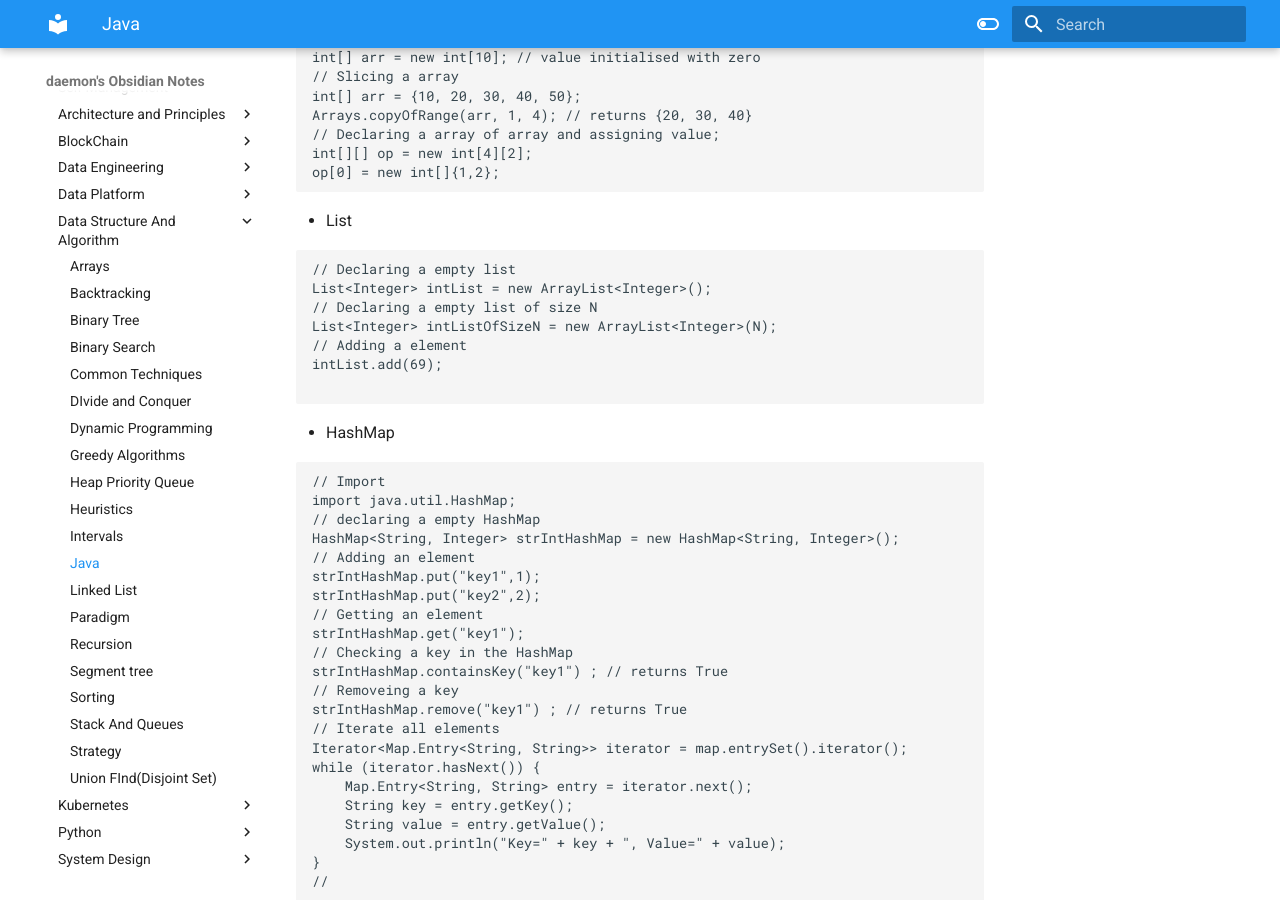
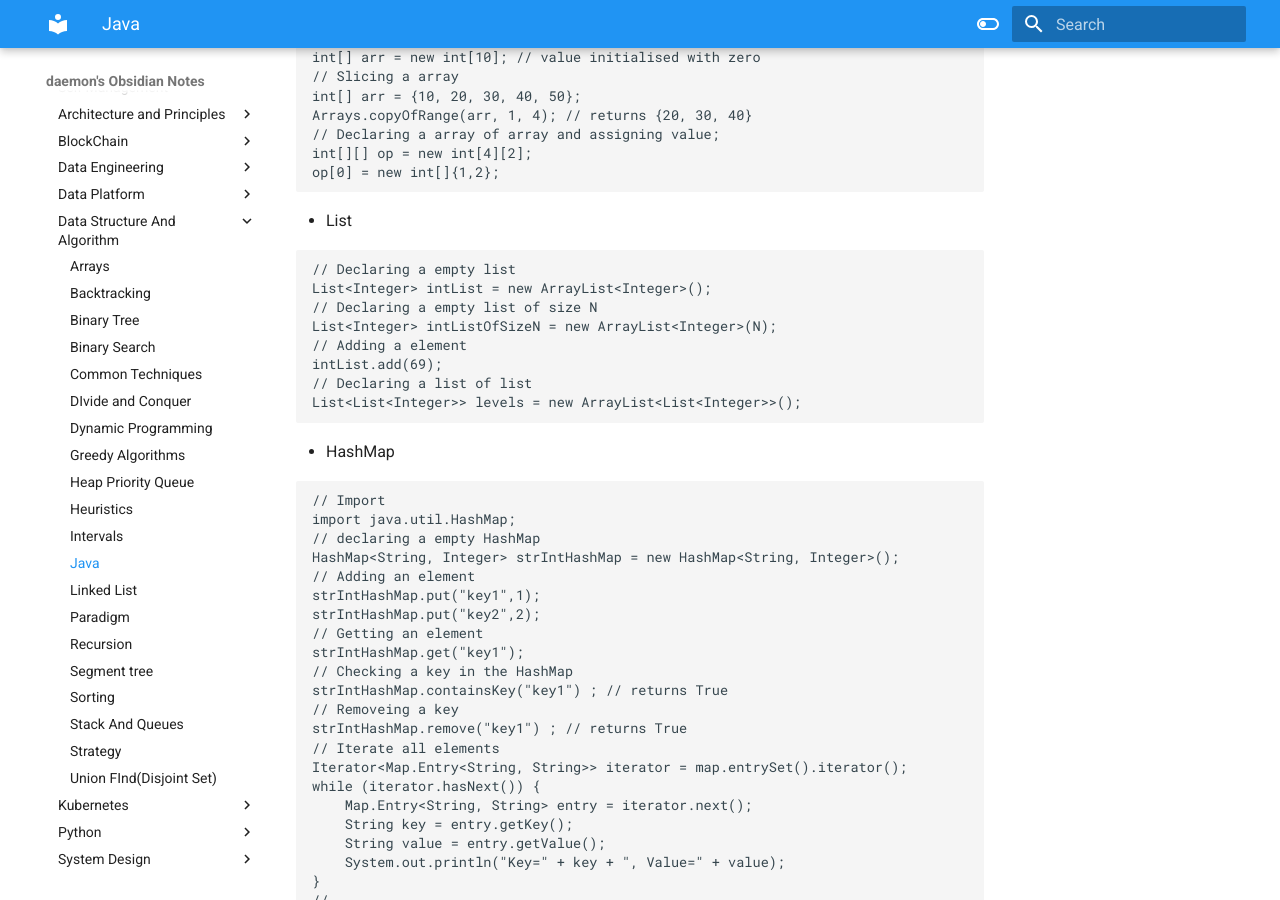
Before and after one commit to bishal1995/obsNotes, an MkDocs documentation site: the page built from docs/Notes/Data_Structure_And_Algorithm/Java.md, in a window 1280 px wide and 900 px high, scrolled down 357 px. Built offline with MkDocs 1.6.1 and Material for MkDocs 9.7.7, drawn with Linux system fonts in a browser that asks for light colours.

Commit message:
OkIsh day

````diff
--- a/docs/Notes/Data_Structure_And_Algorithm/Java.md
+++ b/docs/Notes/Data_Structure_And_Algorithm/Java.md
@@ -25,7 +25,8 @@ List<Integer> intList = new ArrayList<Integer>();
 List<Integer> intListOfSizeN = new ArrayList<Integer>(N);
 // Adding a element
 intList.add(69);
-
+// Declaring a list of list
+List<List<Integer>> levels = new ArrayList<List<Integer>>();
 ```
 * HashMap
 ```java
````
Also changed, not shown: docs/Notes/Data_Structure_And_Algorithm/Binary Tree.md (+31 -0 lines), docs/Notes/Data_Structure_And_Algorithm/Strategy.md (+1 -0 lines), 1 other file.
